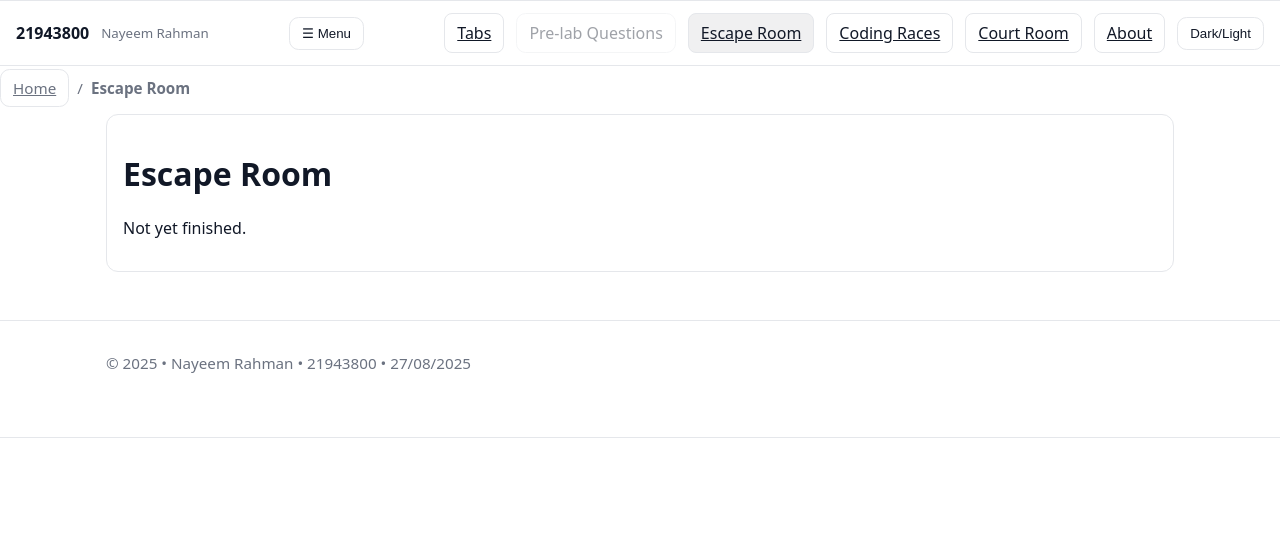
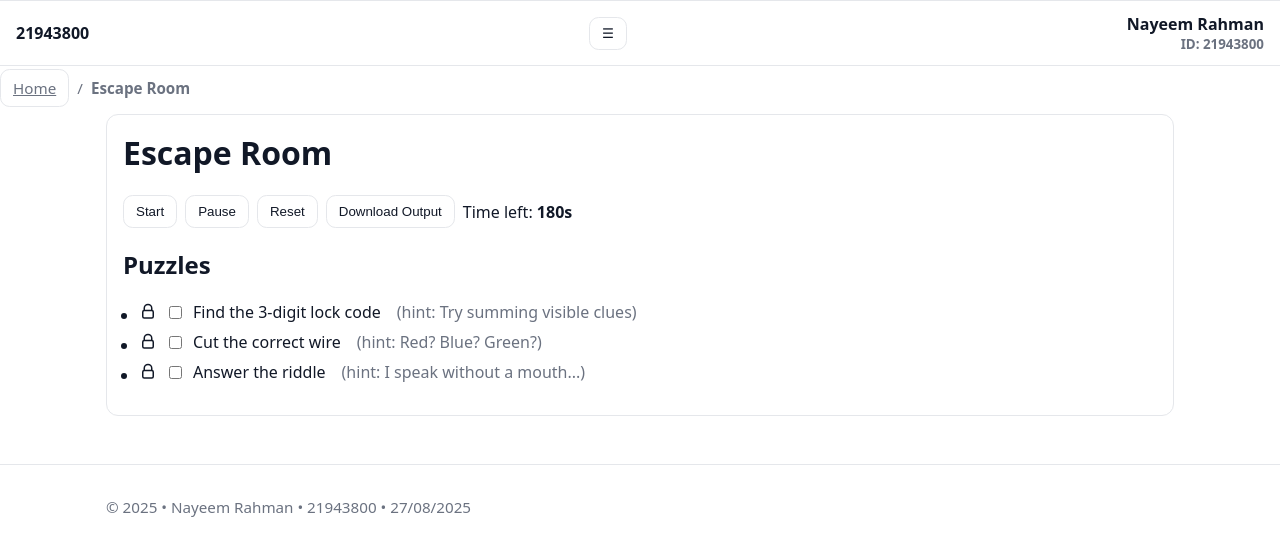
Before and after one commit to nayeemr10/cwaassignment1, a Next.js app: page /escape-room in a window 1280 px wide. Shown: the top 556 px of the page. Built offline with nearby package versions, Linux system fonts and the light colour scheme.

Commit message:
Escape room

```diff
--- a/app/court-room/page.tsx
+++ /dev/null
@@ -1 +0,0 @@
-export default function Page(){ return <div className="card"><h1>Court Room</h1><p>Not yet finished.</p></div>; }
--- a/app/escape-room/page.tsx
+++ b/app/escape-room/page.tsx
@@ -1 +1,108 @@
-export default function Page(){ return <div className="card"><h1>Escape Room</h1><p>Not yet finished.</p></div>; }
+"use client";
+import { useEffect, useMemo, useState } from "react";
+
+type Puzzle = {
+  id: string;
+  title: string;
+  solved: boolean;
+  hint?: string;
+};
+
+const START_SECONDS = 180; // 3 min timer
+
+export default function EscapeRoom() {
+  const [seconds, setSeconds] = useState(START_SECONDS);
+  const [running, setRunning] = useState(false);
+
+  const [puzzles, setPuzzles] = useState<Puzzle[]>([
+    { id: "lock", title: "Find the 3-digit lock code", solved: false, hint: "Try summing visible clues" },
+    { id: "wire", title: "Cut the correct wire", solved: false, hint: "Red? Blue? Green?" },
+    { id: "riddle", title: "Answer the riddle", solved: false, hint: "I speak without a mouth..." },
+  ]);
+
+  // Timer controls
+  useEffect(() => {
+    if (!running) return;
+    const t = setInterval(() => setSeconds(s => (s > 0 ? s - 1 : 0)), 1000);
+    return () => clearInterval(t);
+  }, [running]);
+
+  function start() { setRunning(true); }
+  function pause() { setRunning(false); }
+  function reset() { setRunning(false); setSeconds(START_SECONDS); }
+
+  function toggleSolved(id: string) {
+    setPuzzles(ps => ps.map(p => p.id === id ? { ...p, solved: !p.solved } : p));
+  }
+
+  const allSolved = useMemo(() => puzzles.every(p => p.solved), [puzzles]);
+
+  // “Output operational”: produce standalone HTML+JS with inline CSS ONLY
+  const outputHtml = useMemo(() => {
+    const list = puzzles.map(p =>
+      `<li style="margin:.25rem 0">${p.solved ? "✅" : "❌"} ${escapeHtml(p.title)}</li>`
+    ).join("");
+    return `<!doctype html><meta charset="utf-8"><title>Escape Output</title>
+<div style="font-family:system-ui,Segoe UI,Roboto,Arial,sans-serif;max-width:800px;margin:16px auto">
+  <h1 style="margin:0 0 12px">Escape Room – Status</h1>
+  <ul style="padding-left:1rem;line-height:1.6">${list}</ul>
+  <p style="margin-top:12px">${allSolved ? "All puzzles solved. You escaped! 🎉" : "Keep going…"}</p>
+</div>`;
+  }, [puzzles, allSolved]);
+
+  function downloadOutput() {
+    const blob = new Blob([outputHtml], { type: "text/html" });
+    const url = URL.createObjectURL(blob);
+    const a = document.createElement("a");
+    a.href = url; a.download = "escape-output.html";
+    a.click();
+    URL.revokeObjectURL(url);
+  }
+
+  return (
+    <div className="card">
+      <h1 style={{ marginTop: 0 }}>Escape Room</h1>
+
+      <div style={{ display:"flex", gap:".5rem", flexWrap:"wrap", alignItems:"center" }}>
+        <button className="btn" onClick={start} aria-label="Start timer">Start</button>
+        <button className="btn" onClick={pause} aria-label="Pause timer">Pause</button>
+        <button className="btn" onClick={reset} aria-label="Reset timer">Reset</button>
+        <button className="btn" onClick={downloadOutput} aria-label="Download output">Download Output</button>
+        <span>Time left: <strong>{seconds}s</strong></span>
+      </div>
+
+      <h2>Puzzles</h2>
+      <ul style={{ paddingLeft: "1rem" }}>
+        {puzzles.map(p => (
+          <li key={p.id} style={{ margin: ".5rem 0" }}>
+            <label style={{ display: "flex", gap: ".5rem", alignItems: "center" }}>
+              {/* Simple inline SVG icon for a puzzle lock */}
+              <svg width="18" height="18" viewBox="0 0 24 24" aria-hidden="true">
+                <path d="M7 10V7a5 5 0 1110 0v3" fill="none" stroke="currentColor" strokeWidth="2"/>
+                <rect x="5" y="10" width="14" height="10" rx="2" fill="none" stroke="currentColor" strokeWidth="2"/>
+              </svg>
+              <input
+                type="checkbox"
+                checked={p.solved}
+                onChange={() => toggleSolved(p.id)}
+                aria-label={`Mark ${p.title} as solved`}
+              />
+              <span>{p.title}</span>
+              {p.hint && !p.solved && <span style={{ marginLeft: ".5rem", color: "var(--muted)" }}>(hint: {p.hint})</span>}
+            </label>
+          </li>
+        ))}
+      </ul>
+
+      {allSolved && (
+        <div aria-live="polite" style={{ border:"1px solid var(--border)", borderRadius:"12px", padding:"1rem", marginTop:"1rem" }}>
+          <strong>🎉 You escaped!</strong> Download the output to include in MOODLE.
+        </div>
+      )}
+    </div>
+  );
+}
+
+function escapeHtml(s: string) {
+  return s.replace(/&/g,"&amp;").replace(/</g,"&lt;").replace(/>/g,"&gt;").replace(/"/g,"&quot;");
+}
--- a/components/Header.tsx
+++ b/components/Header.tsx
@@ -9,7 +9,6 @@ const NAV = [
   { href: "/pre-lab", label: "Pre-lab Questions", disabled: true },
   { href: "/escape-room", label: "Escape Room" },
   { href: "/coding-races", label: "Coding Races" },
-  { href: "/court-room", label: "Court Room" },
   { href: "/about", label: "About" },
 ];
 
@@ -24,40 +23,51 @@ export default function Header() {
 
   return (
     <header role="banner">
-      <div className="nav">
-        <div className="brand" aria-label="Student identity">
-          <span>21943800</span>
-          <small>Nayeem Rahman</small>
+      <div
+        className="nav"
+        style={{
+          display: "flex",
+          alignItems: "center",
+          justifyContent: "space-between",
+          flexWrap: "wrap",
+        }}
+      >
+        {/* --- Left: Student number badge (rubric compliance) --- */}
+        <div className="brand" aria-label="Student number" style={{ fontWeight: 700 }}>
+          21943800
         </div>
 
-        {/* Hamburger with CSS transform */}
+        {/* --- Center: Hamburger + Navigation --- */}
+        <div style={{ display: "flex", alignItems: "center", gap: ".5rem" }}>
           <button
             aria-label="Open menu"
             aria-expanded={open}
             aria-controls="primary-menu"
             className="hb btn"
-          onClick={() => setOpen(o => !o)}
+            onClick={() => setOpen((o) => !o)}
             style={{
               display: "inline-flex",
+              alignItems: "center",
               gap: ".5rem",
-            alignItems: "center",
               transition: "transform .25s",
-            transform: open ? "rotate(90deg)" : "rotate(0deg)" // CSS Transform ✔
+              transform: open ? "rotate(90deg)" : "rotate(0deg)",
             }}
           >
-          ☰ Menu
+            ☰
           </button>
 
-        <nav id="primary-menu" aria-label="Primary" className={`menu ${open ? "open" : ""}`}>
-          {NAV.map(item => {
-            if (item.disabled) {
-              return (
-                <span key={item.label} aria-disabled="true" className="btn" style={{ opacity: .4 }}>
-                  {item.label}
-                </span>
-              );
-            }
-            return (
+          <nav
+            id="primary-menu"
+            aria-label="Primary"
+            className={`menu ${open ? "open" : ""}`}
+            style={{
+              display: open ? "flex" : "none",
+              flexDirection: "row",
+              flexWrap: "wrap",
+              gap: ".5rem",
+            }}
+          >
+            {NAV.map((item) => (
               <Link
                 key={item.href}
                 href={item.href}
@@ -67,10 +77,25 @@ export default function Header() {
               >
                 {item.label}
               </Link>
-            );
-          })}
+            ))}
             <ThemeToggle />
           </nav>
+        </div>
+
+        {/* --- Right: Your name + ID --- */}
+        <div
+          aria-label="Student identity"
+          style={{
+            textAlign: "right",
+            fontWeight: 600,
+            display: "flex",
+            flexDirection: "column",
+            alignItems: "flex-end",
+          }}
+        >
+          <span>Nayeem Rahman</span>
+          <small style={{ color: "var(--muted)" }}>ID: 21943800</small>
+        </div>
       </div>
     </header>
   );
```
Lines whose indentation alone changed are shown as unchanged.
